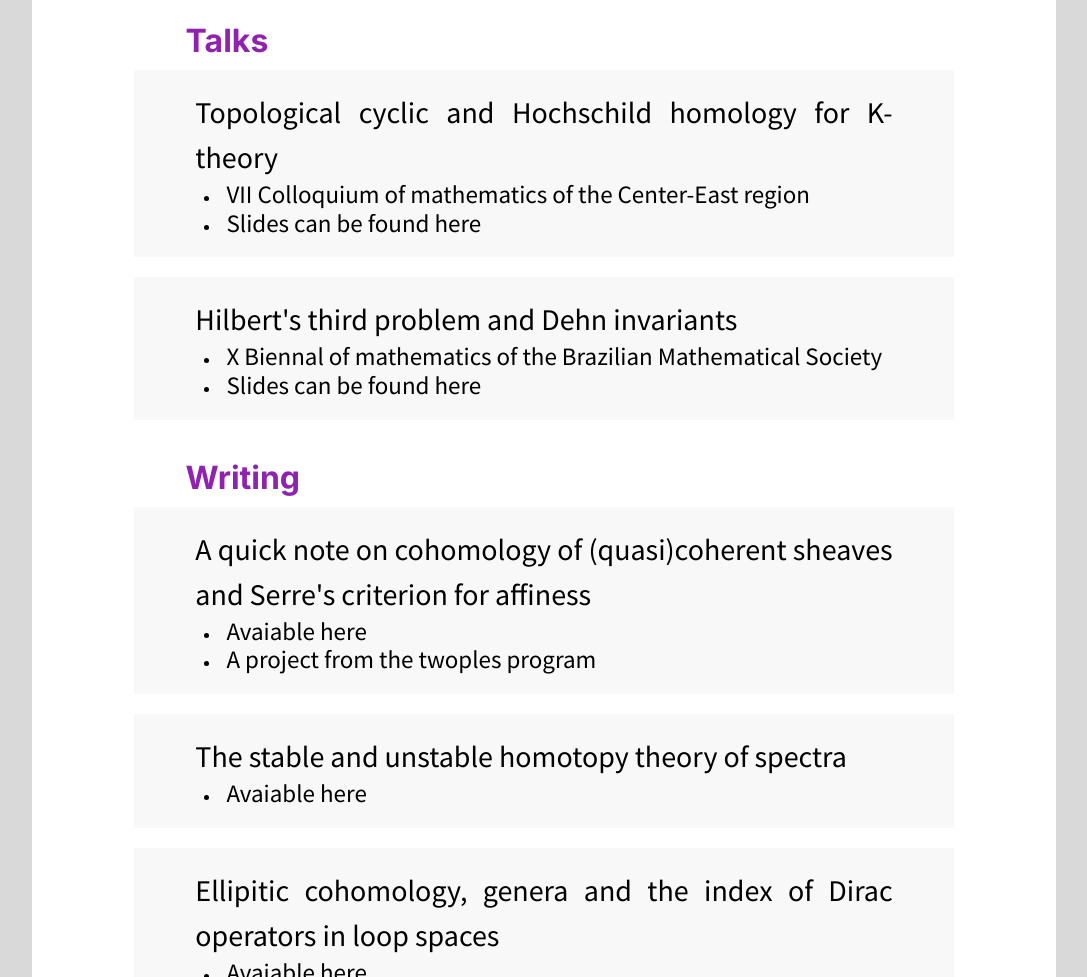
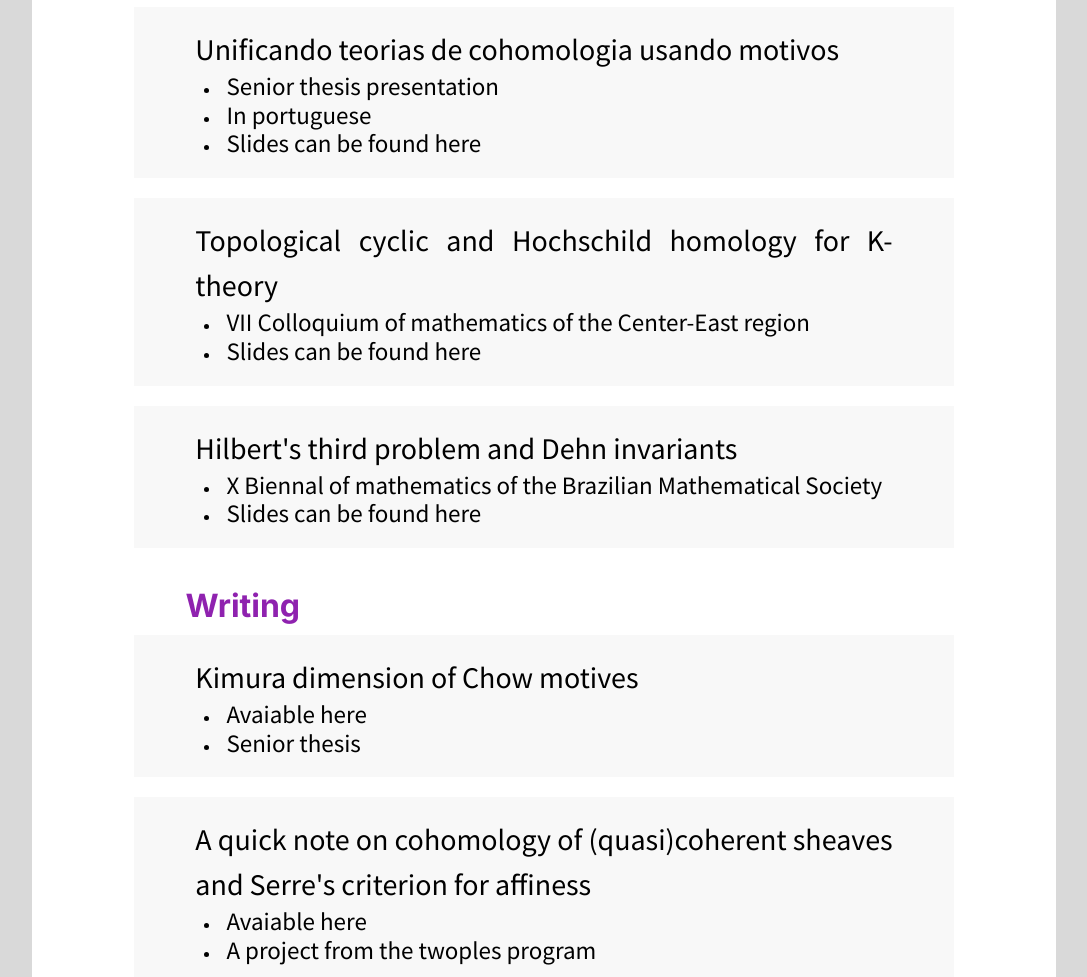
Before and after one commit to shmaciel/shmaciel.github.io, a website built with Parcel: page math.html in a window 1280 px wide. Shown: the part 423-1400 px from the top of the page, without its empty margins (96-1183 px from the left). Built offline with nearby package versions, Linux system fonts and the light colour scheme.

Commit message:
updating other pages

```diff
--- a/math.html
+++ b/math.html
@@ -181,6 +181,32 @@
             <h1 class="math-text18">Talks</h1>
             <div class="math-container3">
               <span class="math-text19">
+                <span>Unificando teorias de cohomologia usando motivos</span>
+                <br />
+              </span>
+              <li class="math-li list-item">
+                <span class="math-text22">
+                  Senior thesis presentation
+                </span>
+              </li>
+              <li class="math-li list-item">
+                <span class="math-text22">
+                  In portuguese
+                </span>
+              </li>
+              <li class="math-li1 list-item">
+                <a
+                  href="https://shmaciel.github.io/slides/Motivos_e_cohomologia.pdf"
+                  target="_blank"
+                  rel="noreferrer noopener"
+                  class="math-link"
+                >
+                  Slides can be found here
+                </a>
+              </li>
+            </div>
+            <div class="math-container3">
+              <span class="math-text19">
                 <span>Topological cyclic and Hochschild homology for K-theory</span>
                 <br />
               </span>
@@ -223,6 +249,27 @@
             </div>
 
             <h1 class="math-text27">Writing</h1>
+	    <div class="math-container6">
+              <span class="math-text32">
+                <span>Kimura dimension of Chow motives</span>
+                <br />
+              </span>
+              <li class="math-li6 list-item">
+                <a
+                  href="https://shmaciel.github.io/articles/Kimura_dimension.pdf"
+                  target="_blank"
+                  rel="noreferrer noopener"
+                  class="math-link3"
+                >
+                  Avaiable here
+                </a>
+              </li>
+	      <li class="math-li4 list-item">
+                <span class="math-text31">
+                  Senior thesis
+                </span>
+              </li>
+            </div>
 	    <div class="math-container6">
               <span class="math-text32">
                 <span>A quick note on cohomology of (quasi)coherent sheaves and Serre's criterion for affiness</span>
```
Also changed, not shown: index.html (+1 -1 lines), not-math.html (+2 -12 lines), 2 other files.
